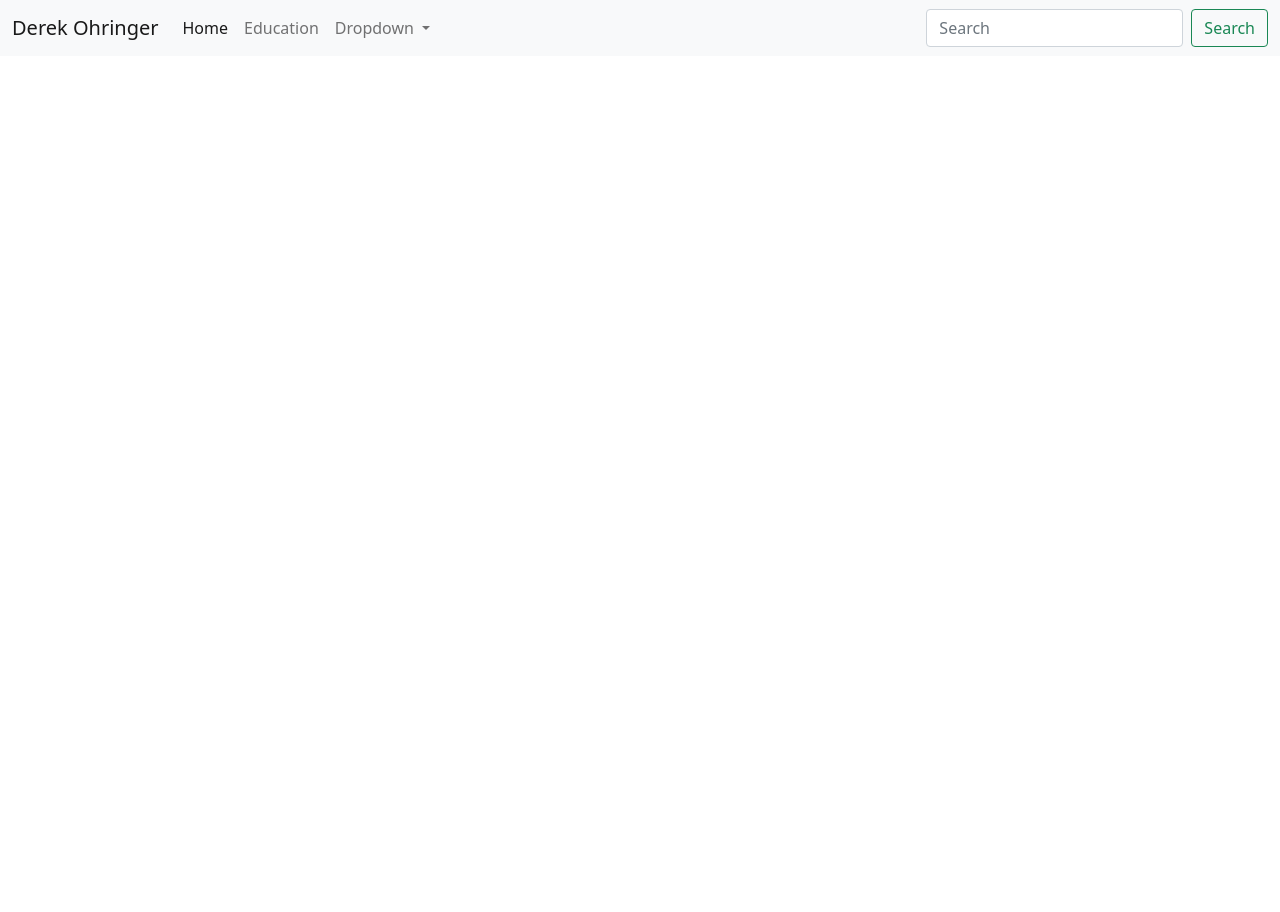
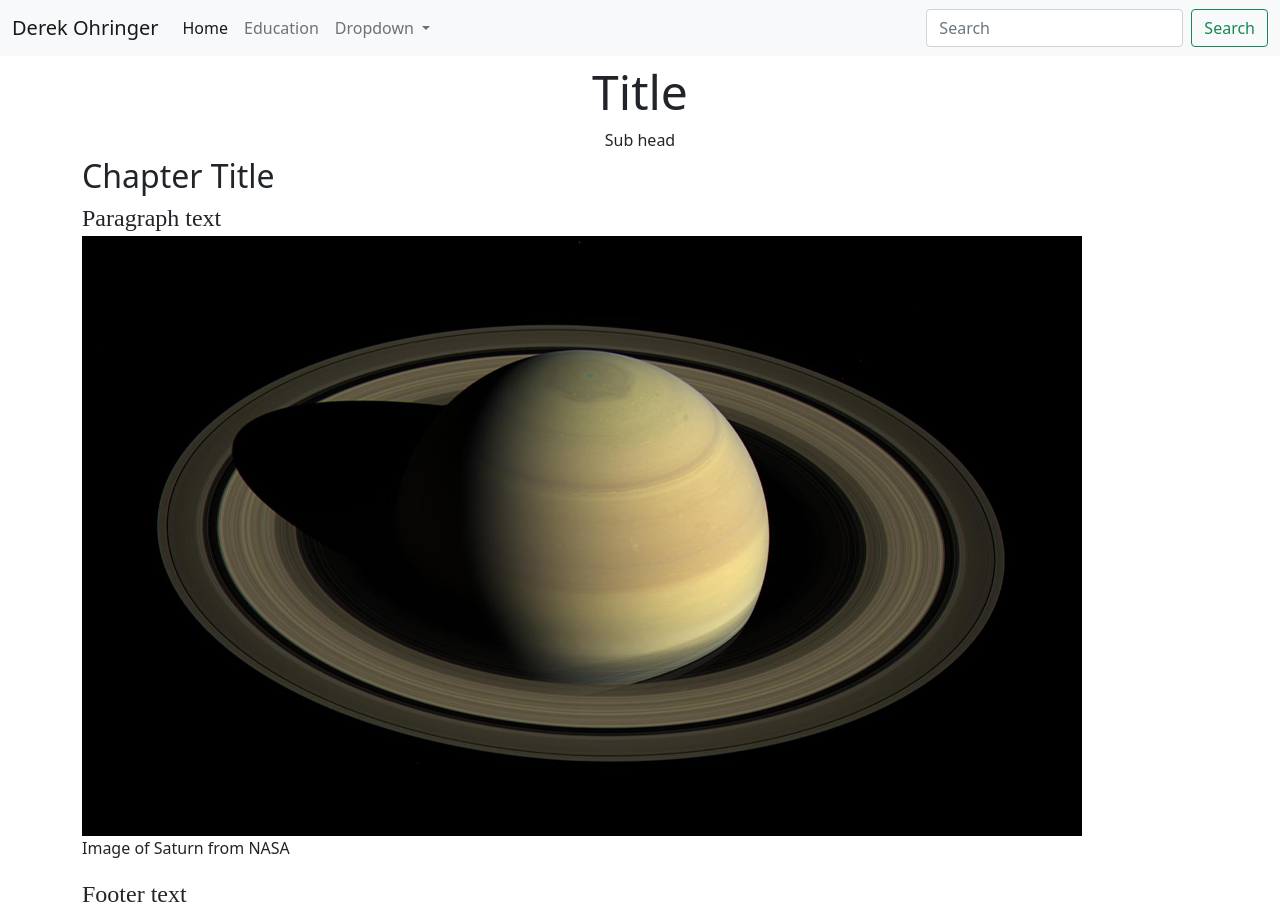
Before and after one commit to derekohringer/JOUR352-Derek-Ohringer, a plain HTML site: page bootstrap-template/template.html in a window 1280 px wide. Before the commit the page ends 800 px from the top, so only its background shows below. Drawn offline with nearby package versions, Linux system fonts and the light colour scheme.

Commit message:
Add files via upload

```diff
--- a/bootstrap-template/template.html
+++ b/bootstrap-template/template.html
@@ -52,6 +52,42 @@
     </div>
   </div>
 </nav>
+<div class="container">
+
+    <div class="row">
+      <div class="col-md-12" style="font-size: 3em; text-align: center; font-style: bold;">
+      Title
+       </div>
+    </div>
+
+    <div class="row">
+      <div class="col-md-12" style="font-size: 1em; text-align: center;"> Sub head</div>
+    </div>
+
+    <div class="row">
+      <div class="col-md-8" style="font-size: 2em; text-align: left; font-style: bold;">Chapter Title</div>
+      <div class="col-md-4"></div>
+    </div>
+
+    <div class="row">
+      <div class="col-md-12" style="font-size: 1.5em; text-align: left; font-family: serif;">
+        Paragraph text
+      </div>
+
+     <figure>
+      <img src="saturn.jpeg" width="1000px" height="600px" alt="saturn"/>
+      <figcaption>Image of Saturn from NASA</figcaption>
+      </figure>
+
+    <div class="row">
+      <div class="col-md-12" style="font-size: 1.5em; text-align: left;font-family: serif;">Footer text</div>
+    </div>
+    </div>
+
+
+
+</div>
+
 </body>
 
 </html>
```
Also changed, not shown: bootstrap-template/template.css (added, +25 -0 lines), bootstrap-template/saturn.jpeg (added).
